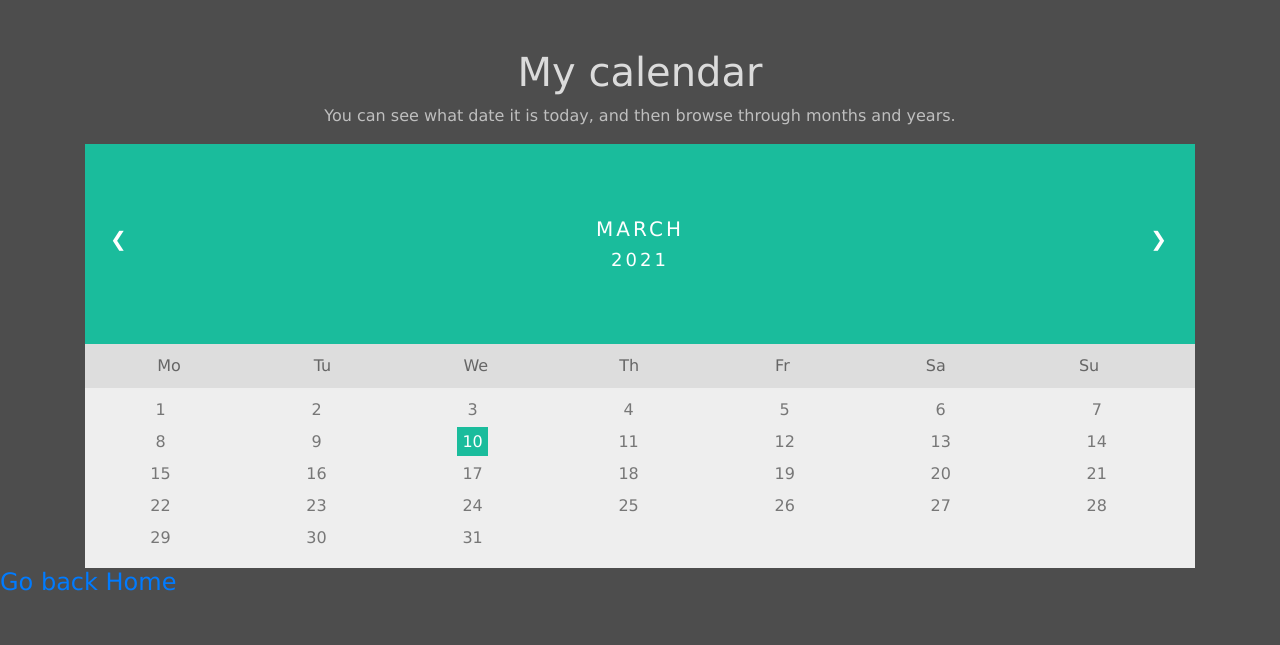
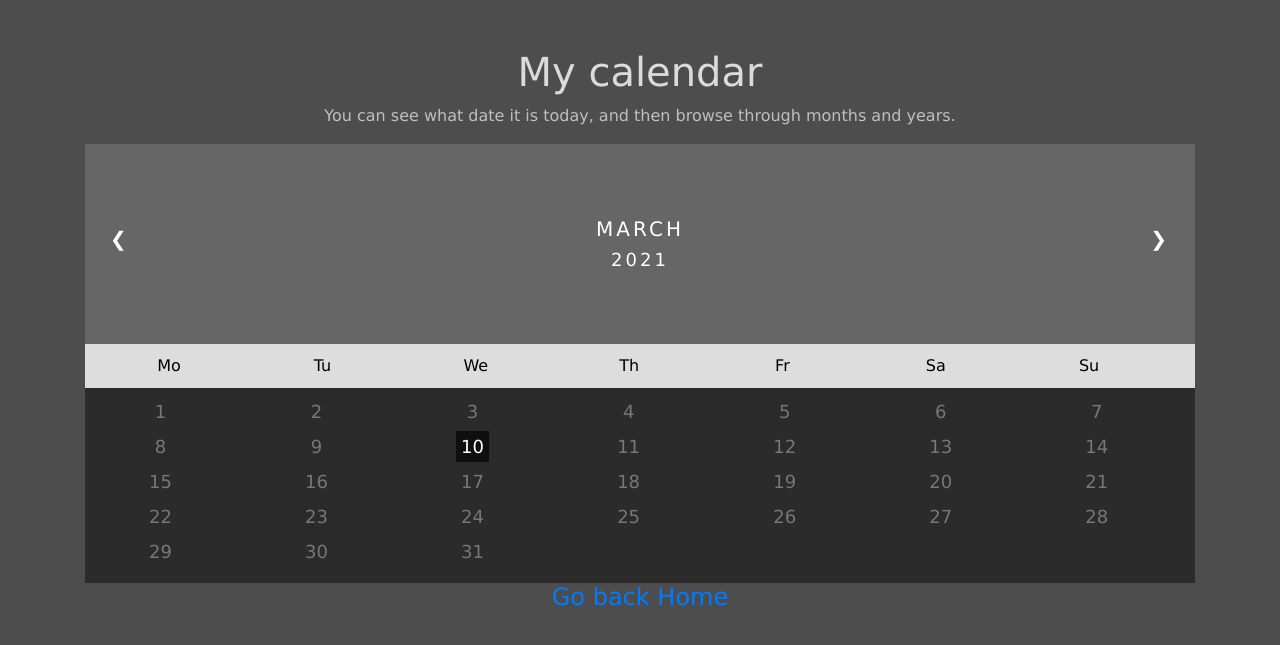
Before and after one commit to AB-TRAINING/project103-melvin, a PHP site: page /pages/calendar.php in a window 1280 px wide. Shown: the top 645 px of the page. Run offline with PHP 8.4, Linux system fonts and the light colour scheme.

Commit message:
Change link of stylesheet

```diff
--- a/pages/calendar.php
+++ b/pages/calendar.php
@@ -5,90 +5,8 @@
     <meta name="viewport" content="width=device-width, initial-scale=1.0">
     <title>Project 103</title>
     <link rel="stylesheet" href="https://cdn.jsdelivr.net/npm/bootstrap@4.6.0/dist/css/bootstrap.min.css" integrity="sha384-B0vP5xmATw1+K9KRQjQERJvTumQW0nPEzvF6L/Z6nronJ3oUOFUFpCjEUQouq2+l" crossorigin="anonymous">
-    <link rel="stylesheet" href="/assets/css/calendar-style.css">
-    <style>
-* {box-sizing: border-box;}
-ul {list-style-type: none;}
-body {font-family: Verdana, sans-serif;}
+    <link rel="stylesheet" href="/assets/calendar-style.css">
 
-.month {
-  padding: 70px 25px;
-  width: 100%;
-  background: #1abc9c;
-  text-align: center;
-}
-
-.month ul {
-  margin: 0;
-  padding: 0;
-}
-
-.month ul li {
-  color: white;
-  font-size: 20px;
-  text-transform: uppercase;
-  letter-spacing: 3px;
-}
-
-.month .prev {
-  float: left;
-  padding-top: 10px;
-}
-
-.month .next {
-  float: right;
-  padding-top: 10px;
-}
-
-.weekdays {
-  margin: 0;
-  padding: 10px;
-  background-color: #ddd;
-}
-
-.weekdays li {
-  display: inline-block;
-  width: 13.6%;
-  color: #666;
-  text-align: center;
-}
-
-.days {
-  padding: 10px 0;
-  background: #eee;
-  margin: 0;
-}
-
-.days li {
-  list-style-type: none;
-  display: inline-block;
-  width: 13.6%;
-  text-align: center;
-  margin-bottom: 8px;
-  font-size:16px;
-  color: #777;
-}
-
-.days li .active {
-  padding: 5px;
-  background: #1abc9c;
-  color: white !important
-}
-
-/* Add media queries for smaller screens */
-@media screen and (max-width:720px) {
-  .weekdays li, .days li {width: 13.1%;}
-}
-
-@media screen and (max-width: 420px) {
-  .weekdays li, .days li {width: 12.5%;}
-  .days li .active {padding: 2px;}
-}
-
-@media screen and (max-width: 290px) {
-  .weekdays li, .days li {width: 12.2%;}
-}
-</style>
 </head>
 <body>
     <div class="container mt-5">
```
